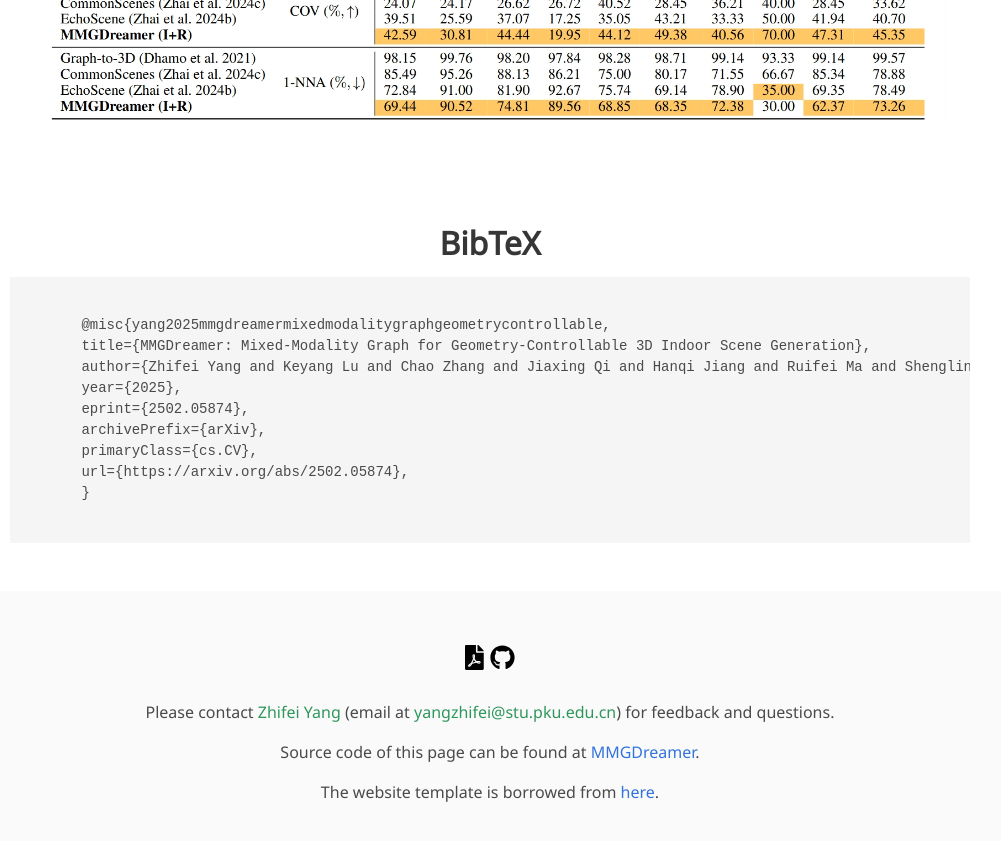
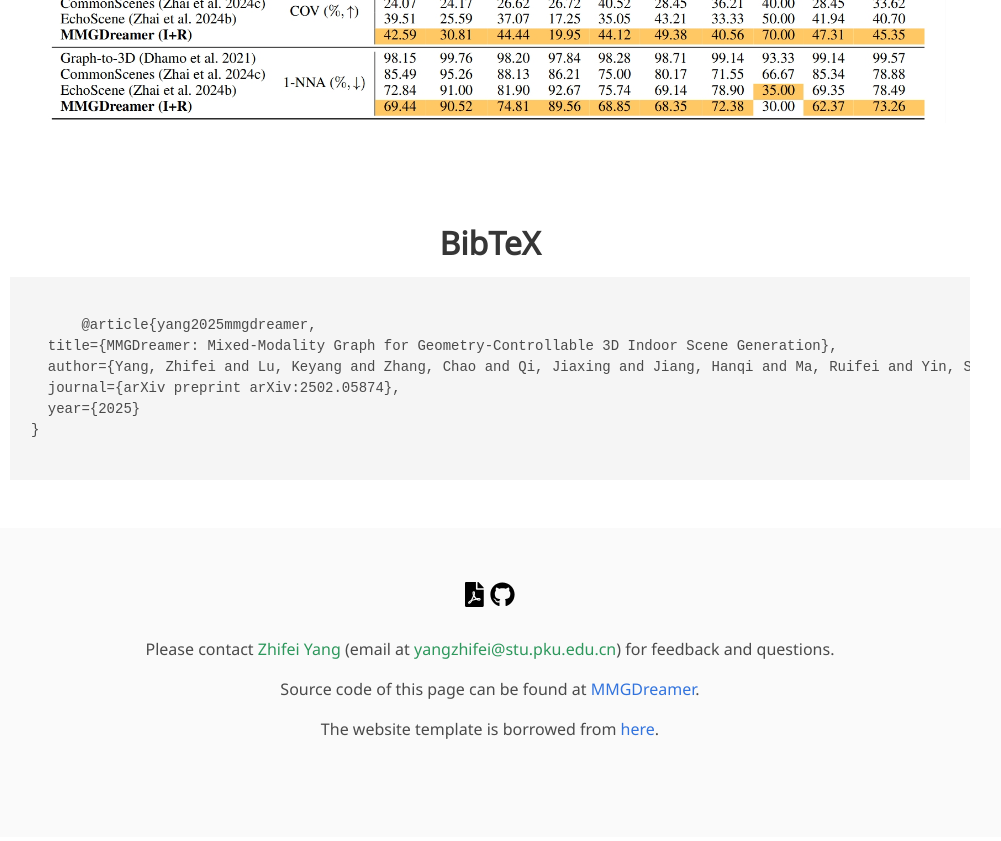
Before and after one commit to yangzhifeio/yangzhifeio.github.io, a Jekyll site: the page project/MMGDreamer/index.html, which Jekyll copies as it is, in a window 1280 px wide and 900 px high, scrolled down 4544 px. Shown: the top 841 px of the window, without its empty margins (150-1151 px from the left). Built offline with Jekyll 4.4.1, drawn with Linux system fonts in a browser that asks for light colours; nearby versions of some CDN libraries; some web fonts are replaced; library files that are not in the unit come from our copies; a style sheet for code colours, icons or effects is not loaded.

Commit message:
Update index.html

```diff
--- a/project/MMGDreamer/index.html
+++ b/project/MMGDreamer/index.html
@@ -617,15 +617,12 @@
         <h1 class="title">BibTeX</h1>
       </div>
       <pre><code>
-      @misc{yang2025mmgdreamermixedmodalitygraphgeometrycontrollable,
-      title={MMGDreamer: Mixed-Modality Graph for Geometry-Controllable 3D Indoor Scene Generation},
-      author={Zhifei Yang and Keyang Lu and Chao Zhang and Jiaxing Qi and Hanqi Jiang and Ruifei Ma and Shenglin Yin and Yifan Xu and Mingzhe Xing and Zhen Xiao and Jieyi Long and Xiangde Liu and Guangyao Zhai},
-      year={2025},
-      eprint={2502.05874},
-      archivePrefix={arXiv},
-      primaryClass={cs.CV},
-      url={https://arxiv.org/abs/2502.05874},
-      }
+      @article{yang2025mmgdreamer,
+  title={MMGDreamer: Mixed-Modality Graph for Geometry-Controllable 3D Indoor Scene Generation},
+  author={Yang, Zhifei and Lu, Keyang and Zhang, Chao and Qi, Jiaxing and Jiang, Hanqi and Ma, Ruifei and Yin, Shenglin and Xu, Yifan and Xing, Mingzhe and Xiao, Zhen and others},
+  journal={arXiv preprint arXiv:2502.05874},
+  year={2025}
+}
       </code></pre>
     </div>
   </section>
```
